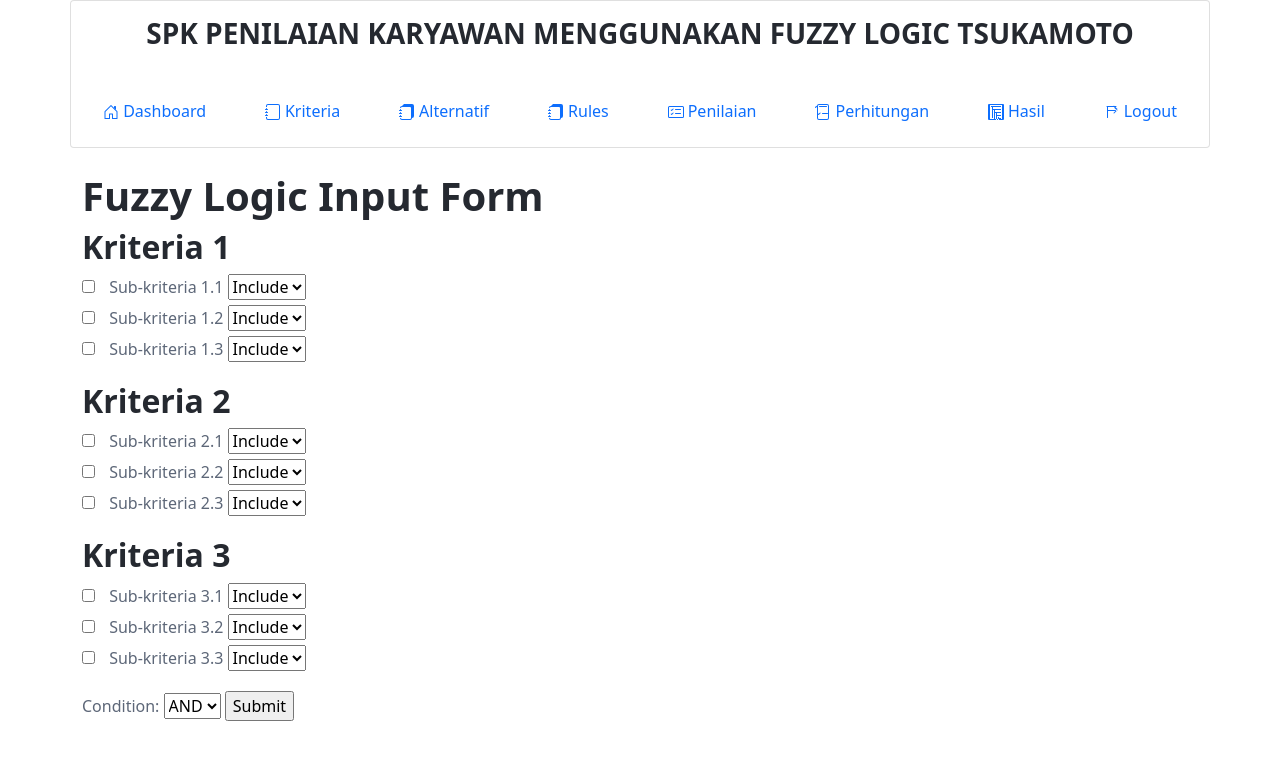
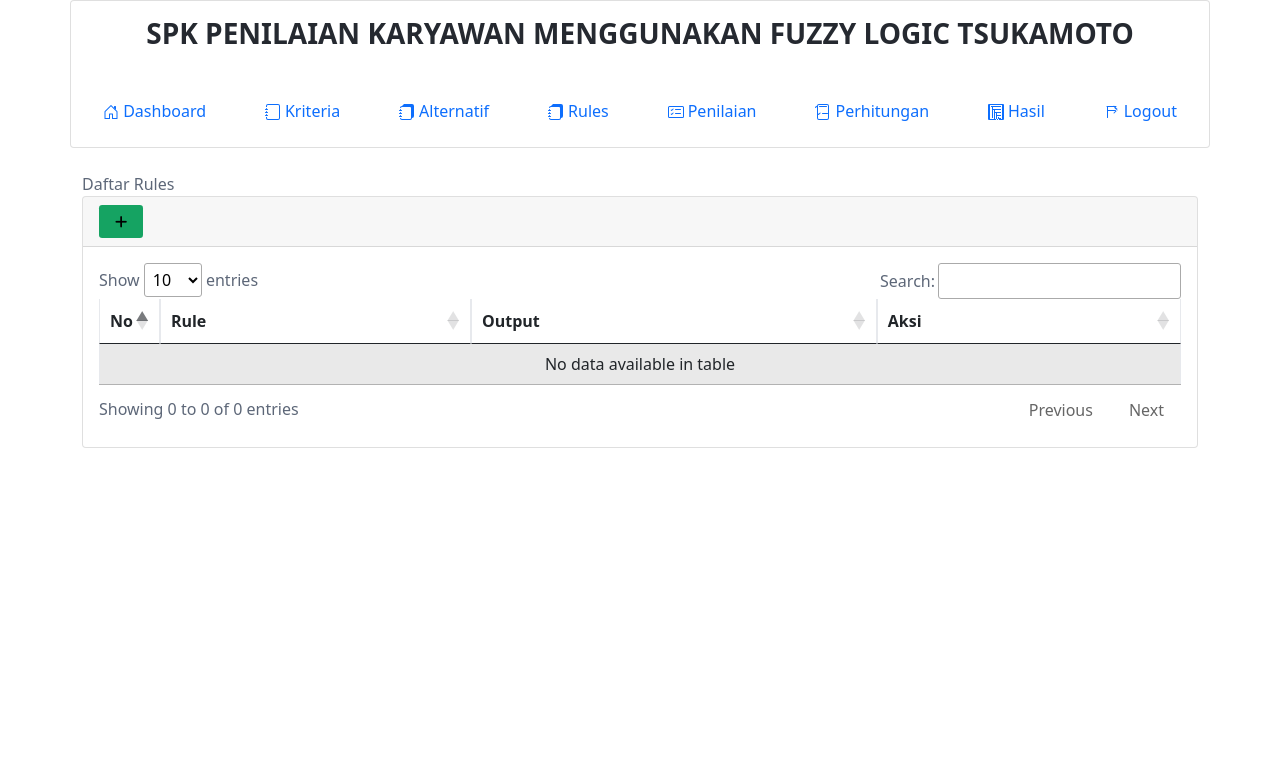
Before and after one commit to ArtEnginer/fuzzytsukamoto_native, a PHP site: a page that uses Views/Rules/index.php in a window 1280 px wide. Shown: the top 760 px of the page. Run offline with PHP 8.4, Linux system fonts and the light colour scheme; data that the repository does not hold is empty; some libraries are stand-ins or nearby versions.

Commit message:
otw crud rules

```diff
--- a/Controllers/RulesController.php
+++ b/Controllers/RulesController.php
@@ -1,5 +1,7 @@
 <?php
 include_once 'Models\RulesModel.php';
+include_once 'Models\KriteriaModel.php';
+include_once 'Models\SubKriteriaModel.php';
 
 class RulesController
 {
@@ -16,6 +18,8 @@ class RulesController
         // }
         $koneksi = new Koneksi();
         $this->RulesModel = new RulesModel($koneksi);
+        $this->KriteriaModel = new KriteriaModel($koneksi);
+        $this->SubKriteriaModel = new SubKriteriaModel($koneksi);
         $this->active = 'Rules';
     }
 
@@ -24,10 +28,23 @@ class RulesController
         $data = [
             'title' => 'Daftar Rules',
             'active' => $this->active,
-            'items' => $this->RulesModel->all(), // Use $this->RulesModel
+            'items' => $this->RulesModel->all(),
             'content' => 'Views/Rules/index.php',
         ];
 
         include_once('Views/Layout/index.php');
     }
+
+    public function create()
+    {
+        $data = [
+            'title' => 'Tambah Rules',
+            'active' => $this->active,
+            'kriteria' => $this->KriteriaModel->all(),
+            'subkriteria' => $this->SubKriteriaModel,
+            'content' => 'Views/Rules/create.php',
+        ];
+
+        include_once('Views/Layout/index.php');
+    }
 }
--- a/Views/Rules/index.php
+++ b/Views/Rules/index.php
@@ -1,156 +1,42 @@
-<!DOCTYPE html>
-<html lang="en">
+<?php require_once("Views/Layout/index.php"); ?>
 
-<head>
-    <meta charset="UTF-8">
-    <meta name="viewport" content="width=device-width, initial-scale=1.0">
-    <title>Fuzzy Logic Input Form</title>
-    <style>
-        .form-section {
-            margin-bottom: 20px;
-        }
-
-        .form-section label {
-            display: block;
-            margin-bottom: 5px;
-        }
-
-        .form-section input {
-            margin-right: 10px;
-        }
-    </style>
-</head>
-
-<body>
-    <h1>Fuzzy Logic Input Form</h1>
-    <form id="fuzzyForm" action="process_fuzzy_logic.php" method="post">
-        <div class="form-section">
-            <h2>Kriteria 1</h2>
-            <label>
-                <input type="checkbox" name="subcriteria[]" value="1"> Sub-kriteria 1.1
-                <select name="subcriteria_type[]">
-                    <option value="include">Include</option>
-                    <option value="exclude">Not</option>
-                </select>
-            </label>
-            <label>
-                <input type="checkbox" name="subcriteria[]" value="2"> Sub-kriteria 1.2
-                <select name="subcriteria_type[]">
-                    <option value="include">Include</option>
-                    <option value="exclude">Not</option>
-                </select>
-            </label>
-            <label>
-                <input type="checkbox" name="subcriteria[]" value="3"> Sub-kriteria 1.3
-                <select name="subcriteria_type[]">
-                    <option value="include">Include</option>
-                    <option value="exclude">Not</option>
-                </select>
-            </label>
+<?php echo $data['title'] ?>
+<div class="card">
+    <div class="card-header">
+        <a href="<?= base_url() ?>rules/tambah" class="btn btn-primary btn-sm">
+            <i class="fa fa-plus"></i>
+        </a>
+    </div>
+    <div class="card-body">
+        <div class="table-responsive">
+            <table class="table table-striped table-bordered datatable">
+                <thead>
+                    <tr>
+                        <th width="2px">No</th>
+                        <th>Rule</th>
+                        <th>Output</th>
+                        <th>Aksi</th>
+                    </tr>
+                </thead>
+                <tbody>
+                    <?php $no = 1;
+                    foreach ($data['items'] as $item) : ?>
+                        <tr>
+                            <td><?= $no++ ?></td>
+                            <td><?= $item['rule'] ?></td>
+                            <td><?= $item['output'] ?></td>
+                            <td>
+                                <a href="<?= base_url() ?>alternatif/edit?id=<?= $item['id'] ?>" class="btn btn-warning btn-sm text-white">
+                                    <i class="fa fa-edit"></i></a>
+                                </a>
+                                <a href="<?= base_url() ?>alternatif/delete?id=<?= $item['id'] ?>" class="btn btn-danger btn-sm text-white">
+                                    <i class="fa fa-trash"></i>
+                                </a>
+                            </td>
+                        </tr>
+                    <?php endforeach; ?>
+                </tbody>
+            </table>
         </div>
-
-        <div class="form-section">
-            <h2>Kriteria 2</h2>
-            <label>
-                <input type="checkbox" name="subcriteria[]" value="4"> Sub-kriteria 2.1
-                <select name="subcriteria_type[]">
-                    <option value="include">Include</option>
-                    <option value="exclude">Not</option>
-                </select>
-            </label>
-            <label>
-                <input type="checkbox" name="subcriteria[]" value="5"> Sub-kriteria 2.2
-                <select name="subcriteria_type[]">
-                    <option value="include">Include</option>
-                    <option value="exclude">Not</option>
-                </select>
-            </label>
-            <label>
-                <input type="checkbox" name="subcriteria[]" value="6"> Sub-kriteria 2.3
-                <select name="subcriteria_type[]">
-                    <option value="include">Include</option>
-                    <option value="exclude">Not</option>
-                </select>
-            </label>
-        </div>
-
-        <div class="form-section">
-            <h2>Kriteria 3</h2>
-            <label>
-                <input type="checkbox" name="subcriteria[]" value="7"> Sub-kriteria 3.1
-                <select name="subcriteria_type[]">
-                    <option value="include">Include</option>
-                    <option value="exclude">Not</option>
-                </select>
-            </label>
-            <label>
-                <input type="checkbox" name="subcriteria[]" value="8"> Sub-kriteria 3.2
-                <select name="subcriteria_type[]">
-                    <option value="include">Include</option>
-                    <option value="exclude">Not</option>
-                </select>
-            </label>
-            <label>
-                <input type="checkbox" name="subcriteria[]" value="9"> Sub-kriteria 3.3
-                <select name="subcriteria_type[]">
-                    <option value="include">Include</option>
-                    <option value="exclude">Not</option>
-                </select>
-            </label>
-        </div>
-
-        <label for="condition">Condition:</label>
-        <select id="condition" name="condition">
-            <option value="AND">AND</option>
-            <option value="OR">OR</option>
-        </select>
-
-        <input type="submit" value="Submit">
-    </form>
-
-    <script>
-        document.getElementById('fuzzyForm').addEventListener('submit', function(event) {
-            event.preventDefault();
-
-            const form = event.target;
-            const condition = form.condition.value;
-            const subcriteria = [];
-            const notCriteria = [];
-
-            form.querySelectorAll('input[name="subcriteria[]"]:checked').forEach((input, index) => {
-                const type = form.querySelectorAll('select[name="subcriteria_type[]"]')[index].value;
-                if (type === 'include') {
-                    subcriteria.push(parseInt(input.value));
-                } else {
-                    notCriteria.push(parseInt(input.value));
-                }
-            });
-
-            const result = {
-                condition: condition,
-                subcriteria: subcriteria,
-                not: notCriteria.length ? notCriteria : undefined
-            };
-
-            console.log(result);
-
-            fetch(form.action, {
-                    method: form.method,
-                    headers: {
-                        'Content-Type': 'application/json'
-                    },
-                    body: JSON.stringify(result)
-                })
-                .then(response => response.json())
-                .then(data => {
-                    console.log('Success:', data);
-                    alert('Form submitted successfully! Check the console for the output.');
-                })
-                .catch((error) => {
-                    console.error('Error:', error);
-                });
-        });
-    </script>
-</body>
-
-</html>
+    </div>
+</div>
```
Also changed, not shown: Views/Rules/tambah.php (added, +44 -0 lines).
